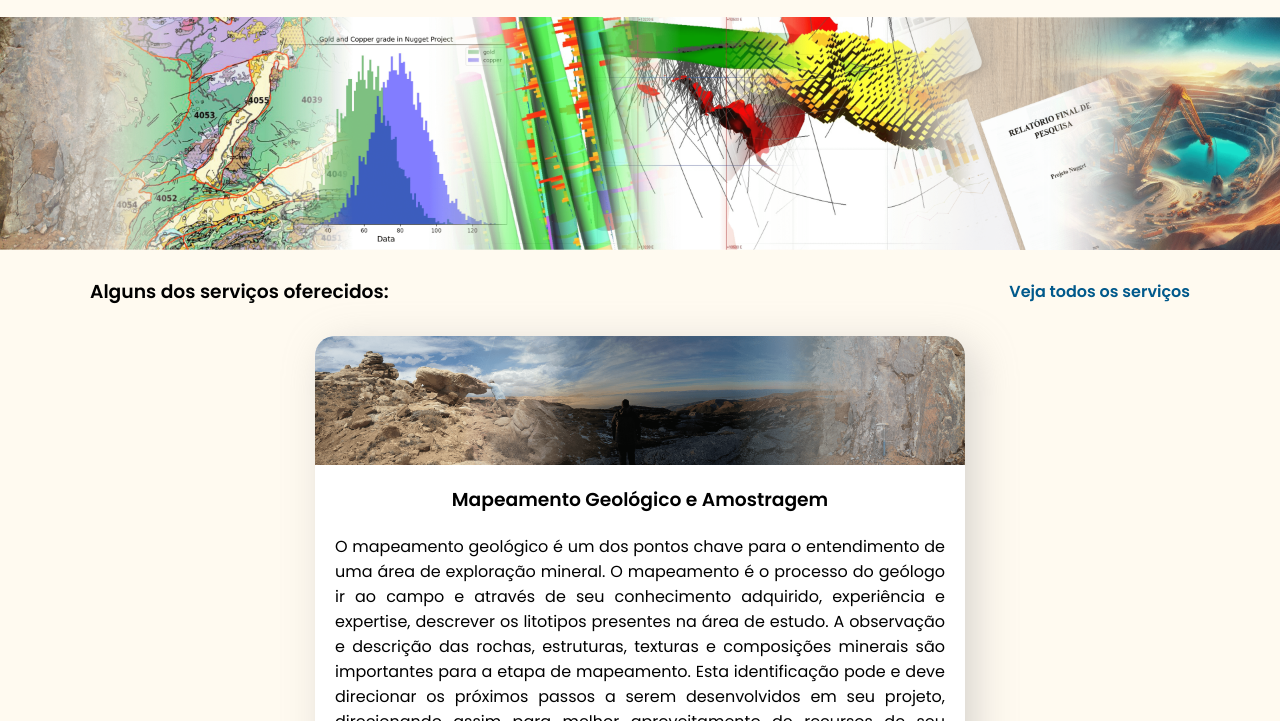
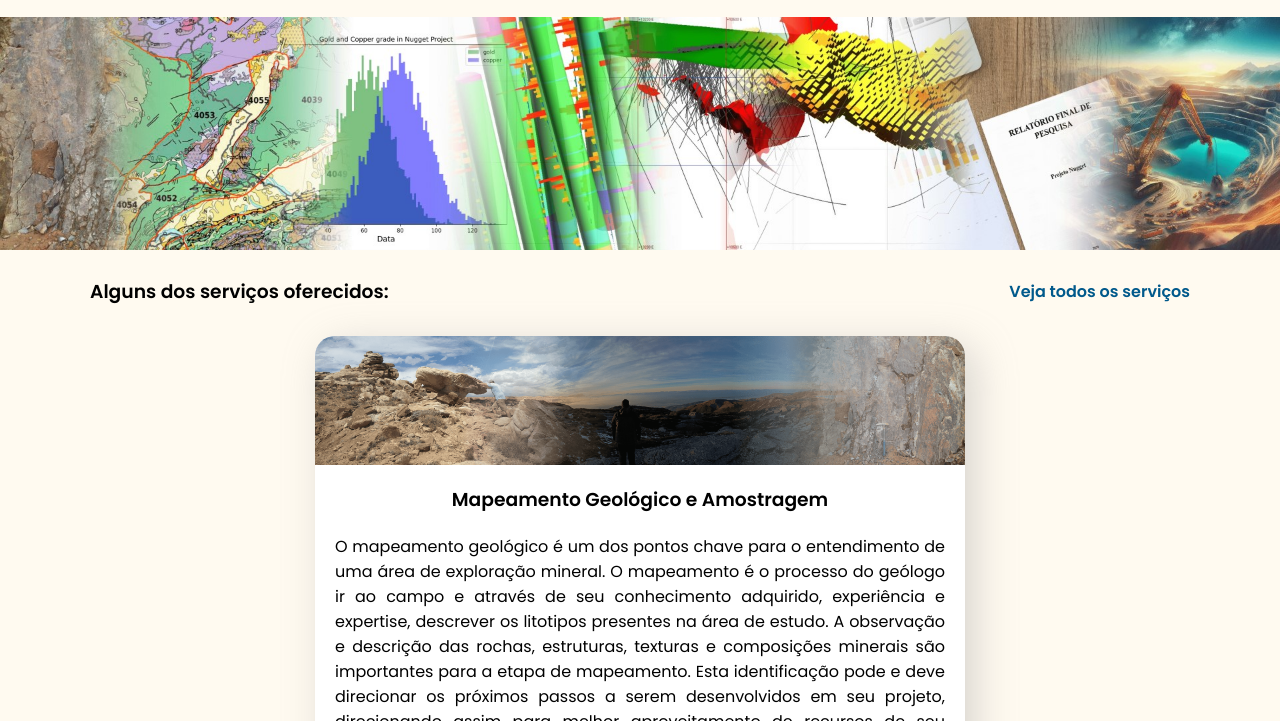
Before and after one commit to gmap-geo/gmap-geo.github.io, a plain HTML site: page index.html in a window 1280 px wide. Shown: the part 79-800 px from the top of the page. Drawn offline with nearby package versions, Linux system fonts and the light colour scheme.

Commit message:
Optimizing images and favicon

```diff
--- a/index.html
+++ b/index.html
@@ -35,7 +35,7 @@
             </nav>
             <div class="superiorpanel">
                 <div class="panel">
-                    <img class="spimage" src="assets/banners/Banner.png">
+                    <img class="spimage" src="assets/banners/Banner.jpeg">
                 </div>
             </div>
         </header>
```
Also changed, not shown: assets/banners/Banner.jpeg (added), assets/banners/Banner.png (deleted), assets/favicon.png.
